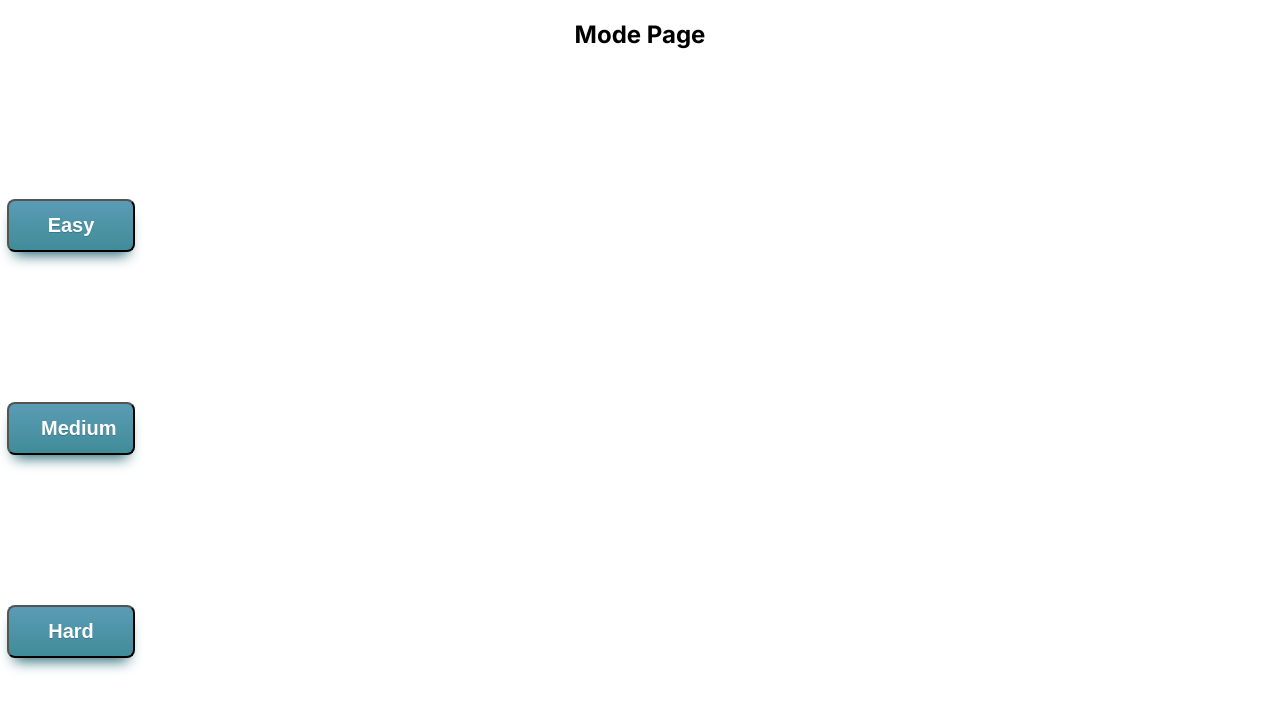
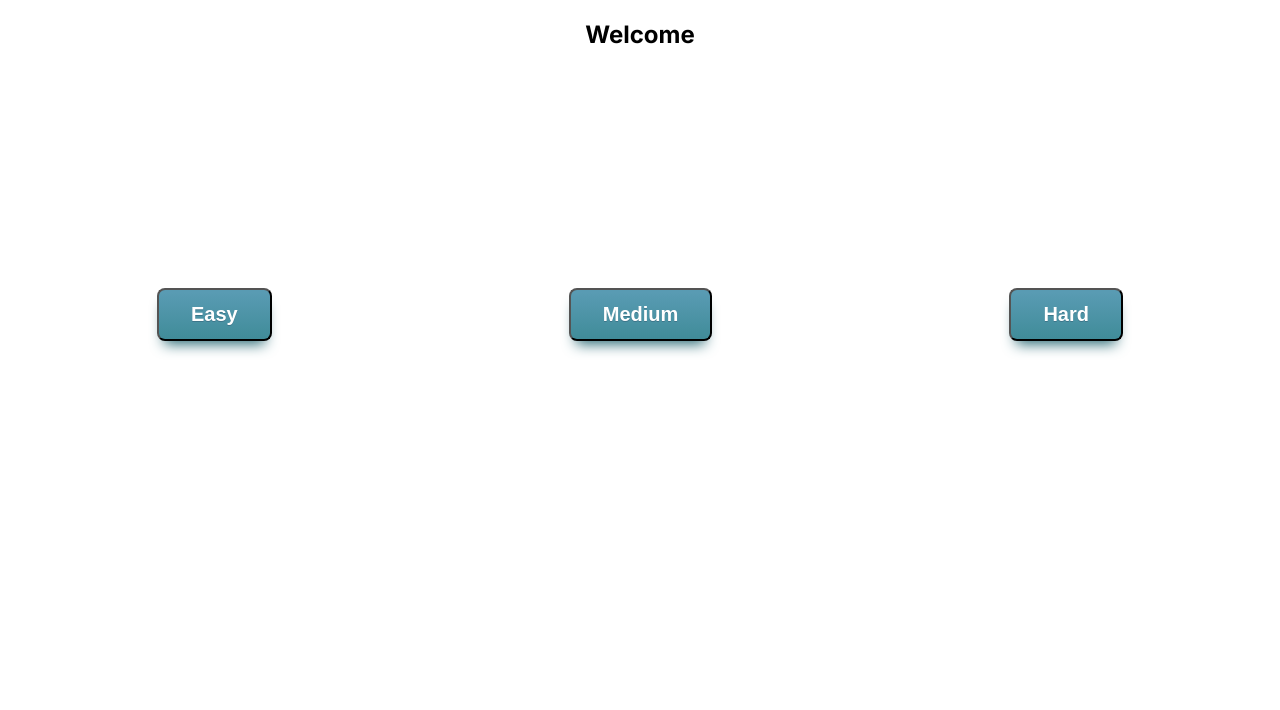
Before and after one commit to masters-of-the-universee/triwow, a React (Create React App) app: page /mode-selection in a window 1280 px wide. Shown: the top 710 px of the page. Built offline with nearby package versions, Linux system fonts and the light colour scheme.

Commit message:
Update Css Files

```diff
--- a/src/views/mode-select-page/mode-select-page.js
+++ b/src/views/mode-select-page/mode-select-page.js
@@ -6,15 +6,15 @@ const ModeSelectPage = ({ value }) => {
   return (
     <div>
       <div className="navbar">
-        <h2>Mode Page</h2>
+        <h2> Welcome {value}</h2>
       </div>
       <div className="buttons">
-        <button className="button">Easy <span className="tooltiptext">
+        <button className="button">Easy <span className="tooltiptext tooltiptext-left">
           Lorem ipsum dolor sit amet consectetur adipisicing elit. Deserunt numquam recusandae, ad consequatur atque earum alias cupiditate eum esse, tempora dolores molestias labore hic? Cumque.</span> </button>
-        <button className="button">Medium <span className="tooltiptext">
+        <button className="button">Medium <span className="tooltiptext tooltiptext-mid">
           Lorem ipsum dolor sit amet consectetur adipisicing elit. Amet nobis aperiam adipisci earum ipsum quia ut ad fugit accusantium sint tempora, aspernatur necessitatibus quam ratione?</span> </button>
         <button className="button">Hard
-        <span className="tooltiptext">
+        <span className="tooltiptext tooltiptext-right">
           Lorem ipsum dolor sit amet consectetur adipisicing elit. Dolor aliquid natus consequuntur voluptatem voluptatibus id ab blanditiis cupiditate autem, saepe quisquam accusamus necessitatibus eius consectetur!</span> </button>
       </div>
     </div>
--- a/src/views/mode-select-page/modeselectpage.scss
+++ b/src/views/mode-select-page/modeselectpage.scss
@@ -13,6 +13,16 @@
 		margin: 20px;
 	}
 }
+.buttons{
+	max-width: 90%;
+	height: 80vh;
+	display: flex;
+	align-items: center;
+	justify-content: space-between;
+	padding: 0px 150px;
+
+}
+
 
 .button {
 	box-shadow: 0px 10px 14px -7px #276873;
@@ -23,8 +33,7 @@
 	display: block;
 	cursor: pointer;
 	color: #ffffff;
-	width: 10%;
-	top: 130px;
+	min-width: 10%;
 	margin-bottom: 150px;
 	font-family: Arial;
 	text-align: center;
@@ -34,16 +43,14 @@
 	text-decoration: none;
 	text-shadow: 0px 1px 0px #3d768a;
 	position:relative;
-	justify-content:space-evenly;
-
-	&:hover{
-
-
-	}
+	transition: 3s all ease;
+	outline: 0;
 
 	&:hover .tooltiptext {
 		background-color: rgba(37, 35, 35, 0.74);
 		visibility: visible;
+		display: inline-block;
+		transition: 3s all ease;
 
 	}
 
@@ -55,7 +62,8 @@
 
 .tooltiptext{
   visibility: hidden;
-  width: 400px;
+  display: none;
+  width: 200px;
   overflow: hidden;
   background:black;
   color: #fff;
@@ -63,6 +71,19 @@
   padding: 5px 0;
   border-radius: 6px;
   position: absolute;
-  left: 125px;
+  content: "";
+  transition: 3s all ease;
 
 }
+.tooltiptext-left{
+	left: 0px;
+	top: 80px;
+}
+.tooltiptext-mid{
+  left: -30px;
+  top: 80px;
+}
+.tooltiptext-right{
+	right: 0px;
+	top: 80px;
+}
```
